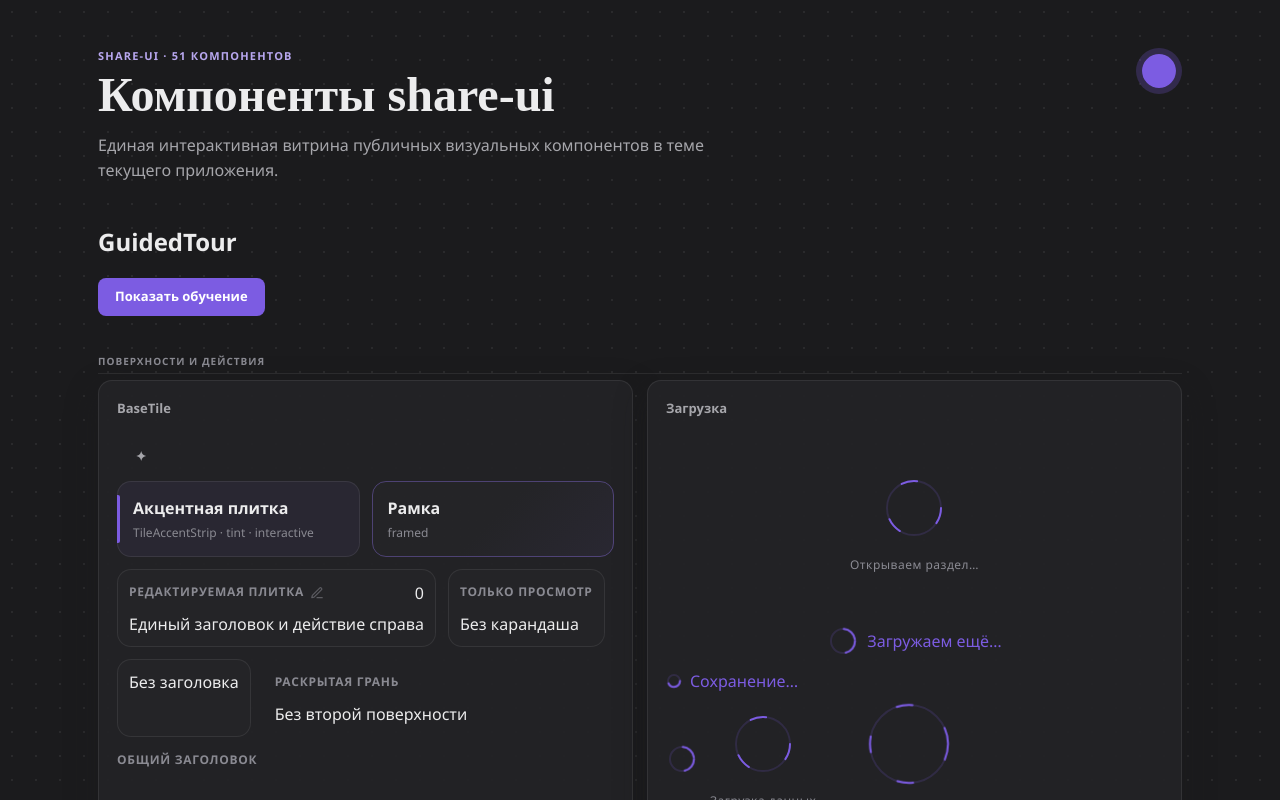
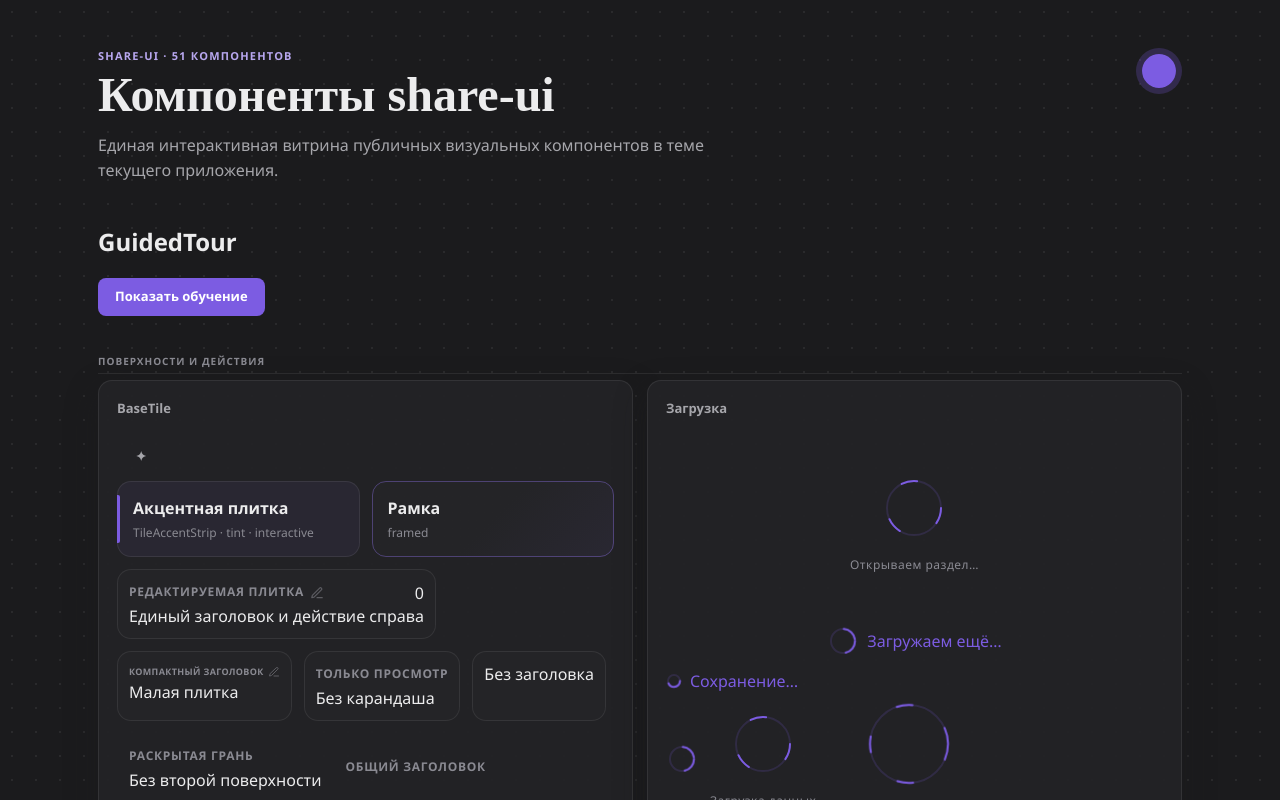
Before and after one commit to SylvieShare/share-ui, a Vue app: page / in a window 1280 px wide. Shown: the top 800 px of the page. Built offline with nearby package versions, Linux system fonts and the light colour scheme.

Commit message:
Добавить компактные заголовки плиток и убрать общий нижний отступ

```diff
--- a/package.json
+++ b/package.json
@@ -1,6 +1,6 @@
 {
   "name": "@sylvieshare/share-ui",
-  "version": "0.21.0",
+  "version": "0.22.0",
   "description": "Shared Vue 3 design tokens, UI primitives and headless interactions for SylvieShare applications.",
   "type": "module",
   "main": "./dist/share-ui.js",
--- a/src/components/MorphTile.vue
+++ b/src/components/MorphTile.vue
@@ -1,7 +1,7 @@
 <template>
   <component :is="embedded ? 'div' : BaseTile" class="morph-tile" :color="embedded ? undefined : color" :tint="embedded ? undefined : tint" :framed="embedded ? undefined : framed" :interactive="embedded ? undefined : interactive" :style="{ '--morph-tile-padding': padding }" @click="$emit('click', $event)">
     <slot name="decoration" />
-    <MorphTileHeader v-if="title || $slots.title || $slots.aside" :title="title" :show-edit="showEdit" :edit-label="editLabel" :edit-fade="editFade" :clickable-title="clickableTitle" @edit="$emit('edit', $event)">
+    <MorphTileHeader v-if="title || $slots.title || $slots.aside" :title="title" :compact-header="compactHeader" :show-edit="showEdit" :edit-label="editLabel" :edit-fade="editFade" :clickable-title="clickableTitle" @edit="$emit('edit', $event)">
       <template v-if="$slots.title" #default><slot name="title" /></template>
       <template v-if="$slots.aside" #aside><slot name="aside" /></template>
     </MorphTileHeader>
@@ -11,10 +11,9 @@
 <script setup>
 import BaseTile from './BaseTile.vue'
 import MorphTileHeader from './MorphTileHeader.vue'
-defineProps({ title: { type: String, default: '' }, showEdit: Boolean, editLabel: { type: String, default: '' }, editFade: Boolean, clickableTitle: { type: Boolean, default: true }, embedded: Boolean, padding: { type: String, default: '12px' }, color: { type: String, default: null }, tint: Boolean, framed: Boolean, interactive: Boolean })
+defineProps({ title: { type: String, default: '' }, compactHeader: Boolean, showEdit: Boolean, editLabel: { type: String, default: '' }, editFade: Boolean, clickableTitle: { type: Boolean, default: true }, embedded: Boolean, padding: { type: String, default: '12px' }, color: { type: String, default: null }, tint: Boolean, framed: Boolean, interactive: Boolean })
 defineEmits(['click', 'edit'])
 </script>
 <style scoped>
 :where(.morph-tile) { position: relative; min-width: 0; box-sizing: border-box; padding: var(--morph-tile-padding); }
-.morph-tile > .morph-tile-header { margin-bottom: 8px; }
 </style>
--- a/src/components/MorphTileHeader.vue
+++ b/src/components/MorphTileHeader.vue
@@ -1,5 +1,5 @@
 <template>
-  <div class="morph-tile-header">
+  <div class="morph-tile-header" :class="{ 'morph-tile-header--compact': compactHeader }">
     <component :is="showEdit && clickableTitle ? 'button' : 'div'" class="morph-tile-heading" :class="{ 'morph-tile-heading--editable': showEdit && clickableTitle }"
       :type="showEdit && clickableTitle ? 'button' : undefined" :disabled="showEdit && clickableTitle && editFade || undefined"
       :aria-label="showEdit && clickableTitle ? `${editLabel}: ${title}` : undefined" @click.stop="showEdit && clickableTitle && !editFade && $emit('edit', $event)">
@@ -13,7 +13,7 @@
   </div>
 </template>
 <script setup>
-defineProps({ title: { type: String, default: '' }, showEdit: Boolean, editFade: Boolean, clickableTitle: { type: Boolean, default: true }, editLabel: { type: String, default: '' } })
+defineProps({ title: { type: String, default: '' }, compactHeader: Boolean, showEdit: Boolean, editFade: Boolean, clickableTitle: { type: Boolean, default: true }, editLabel: { type: String, default: '' } })
 defineEmits(['edit'])
 </script>
 <style scoped>
@@ -28,4 +28,8 @@ defineEmits(['edit'])
 .morph-tile-heading--editable:hover:not(:disabled), .morph-tile-edit:hover:not(:disabled) { color: var(--accent); }
 .morph-tile-heading:focus-visible, .morph-tile-edit:focus-visible { outline: 2px solid var(--accent); outline-offset: 3px; border-radius: 3px; }
 .morph-tile-aside { flex: 0 0 auto; }
+.morph-tile-header--compact .morph-tile-heading { gap: 4px; min-height: 18px; }
+.morph-tile-header--compact .morph-tile-title { font-size: 9px; line-height: 1.3; letter-spacing: .04em; overflow-wrap: normal; }
+.morph-tile-header--compact .morph-tile-pencil { flex-basis: 12px; width: 12px; height: 12px; }
+.morph-tile-header--compact .morph-tile-edit { flex-basis: 18px; width: 18px; height: 18px; }
 </style>
--- a/src/gallery/ComponentGallery.vue
+++ b/src/gallery/ComponentGallery.vue
@@ -32,6 +32,7 @@
               <template #aside><span>{{ morphTileEdits }}</span></template>
               <span>Единый заголовок и действие справа</span>
             </MorphTile>
+            <MorphTile compact-header title="Компактный заголовок" show-edit edit-label="Редактировать"><span>Малая плитка</span></MorphTile>
             <MorphTile title="Только просмотр"><span>Без карандаша</span></MorphTile>
             <MorphTile><span>Без заголовка</span></MorphTile>
             <MorphTile embedded title="Раскрытая грань" show-edit edit-fade edit-label="Редактировать"><span>Без второй поверхности</span></MorphTile>
--- a/src/index.d.ts
+++ b/src/index.d.ts
@@ -612,6 +612,7 @@ export const GuidedTour: DefineComponent<{
 
 export const TileAccentStrip: DefineComponent<{ color?: string | null }>
 export interface MorphTileHeaderProps {
+  compactHeader?: boolean
   title?: string
   showEdit?: boolean
   editLabel?: string
```
Also changed, not shown: 8 other files (tests, documents, lock files or other folders).
